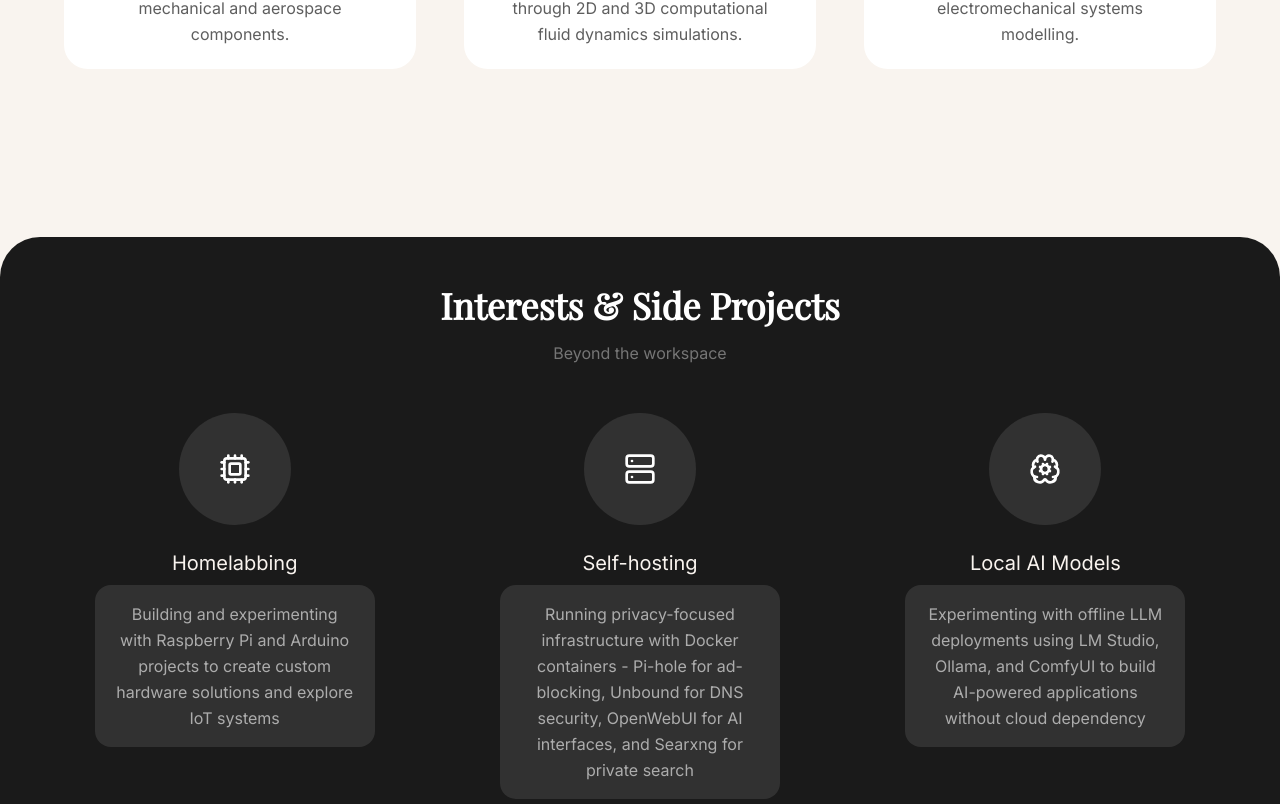
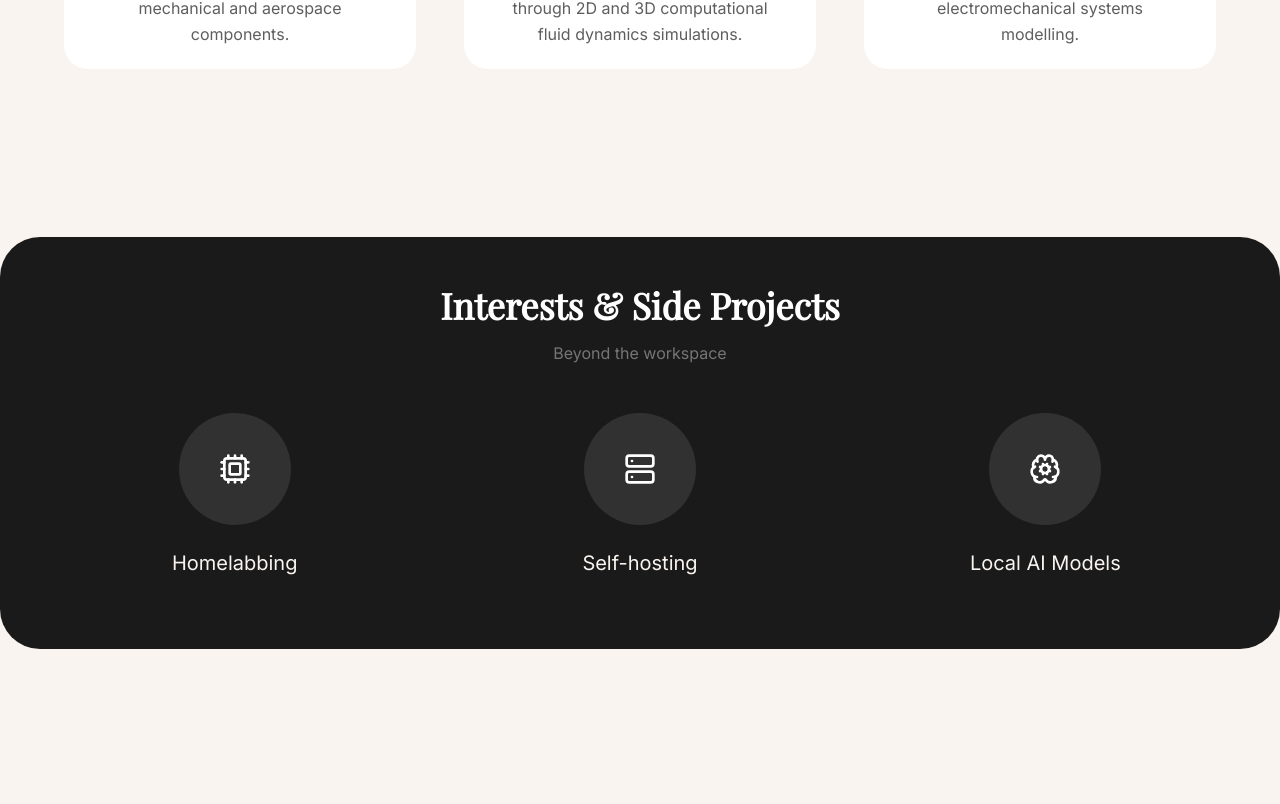
Before and after one commit to hairiljohan/portfolio, a React (Vite) app: page / in a window 1280 px wide. Shown: the part 1993-2797 px from the top of the page. Built offline with nearby package versions, Linux system fonts and the light colour scheme; no server answers.

Commit message:
fix(hobbies): smooth hover expand animation and prevent description clipping

```diff
--- a/src/components/Hobbies.tsx
+++ b/src/components/Hobbies.tsx
@@ -27,7 +27,7 @@ const Hobbies: React.FC = () => {
             key={index}
             tabIndex={0}
             className={cn(
-              "group flex flex-col items-center focus-visible:outline-none focus-visible:ring-2 focus-visible:ring-accent-orange/60 focus-visible:ring-offset-2 focus-visible:ring-offset-cream dark:focus-visible:ring-offset-charcoal"
+              "group flex flex-col items-center focus-visible:outline-none focus-visible:ring-2 focus-visible:ring-accent-orange/60 focus-visible:ring-offset-2 focus-visible:ring-offset-cream dark:focus-visible:ring-offset-charcoal",
             )}
           >
             <div
@@ -35,15 +35,15 @@ const Hobbies: React.FC = () => {
                 "relative w-20 h-20 md:w-28 md:h-28 rounded-full bg-white/10 flex items-center justify-center mb-6 transition-all duration-500 overflow-hidden group-focus-visible:bg-accent-orange group-focus-visible:scale-110",
                 hoverClass(
                   canHover,
-                  "md:group-hover:bg-accent-orange md:group-hover:scale-110"
-                )
+                  "md:group-hover:bg-accent-orange md:group-hover:scale-110",
+                ),
               )}
             >
               <hobby.icon size={32} className="text-white relative z-10" />
               <div
                 className={cn(
                   "absolute inset-0 bg-gradient-to-tr from-orange-600 to-yellow-500 opacity-0 transition-opacity duration-500 group-focus-visible:opacity-100",
-                  hoverClass(canHover, "md:group-hover:opacity-100")
+                  hoverClass(canHover, "md:group-hover:opacity-100"),
                 )}
               />
             </div>
@@ -51,7 +51,7 @@ const Hobbies: React.FC = () => {
             <h3
               className={cn(
                 "text-xl font-medium mb-2 transition-colors duration-300 group-focus-visible:text-accent-orange",
-                hoverClass(canHover, "md:group-hover:text-accent-orange")
+                hoverClass(canHover, "md:group-hover:text-accent-orange"),
               )}
             >
               {hobby.name}
@@ -59,17 +59,17 @@ const Hobbies: React.FC = () => {
 
             <div
               className={cn(
-                "h-auto overflow-hidden transition-all duration-500 group-focus-visible:h-auto",
-                hoverClass(canHover, "md:h-0 md:group-hover:h-auto")
+                "h-auto overflow-hidden transition-[max-height] duration-1000 ease-[cubic-bezier(0.16,1,0.3,1)] md:max-h-0 md:group-focus-visible:max-h-96",
+                hoverClass(canHover, "md:group-hover:max-h-96"),
               )}
             >
               <p
                 className={cn(
-                  "text-center text-white/60 text-base leading-relaxed max-w-[280px] px-5 py-4 bg-white/5 md:bg-white/10 rounded-2xl opacity-100 transition-all duration-500 delay-75 group-focus-visible:opacity-100 group-focus-visible:translate-y-0",
+                  "text-center text-white/60 text-base leading-relaxed max-w-[280px] px-5 py-4 bg-white/5 md:bg-white/10 rounded-2xl opacity-100 transition-all duration-850 ease-[cubic-bezier(0.16,1,0.3,1)] group-focus-visible:opacity-100 group-focus-visible:translate-y-0",
                   hoverClass(
                     canHover,
-                    "md:opacity-0 md:group-hover:opacity-100 md:translate-y-4 md:group-hover:translate-y-0"
-                  )
+                    "md:opacity-0 md:group-hover:opacity-100 md:translate-y-4 md:group-hover:translate-y-0",
+                  ),
                 )}
               >
                 {hobby.description}
```
Also changed, not shown: 2 other files (tests, documents, lock files or other folders).
